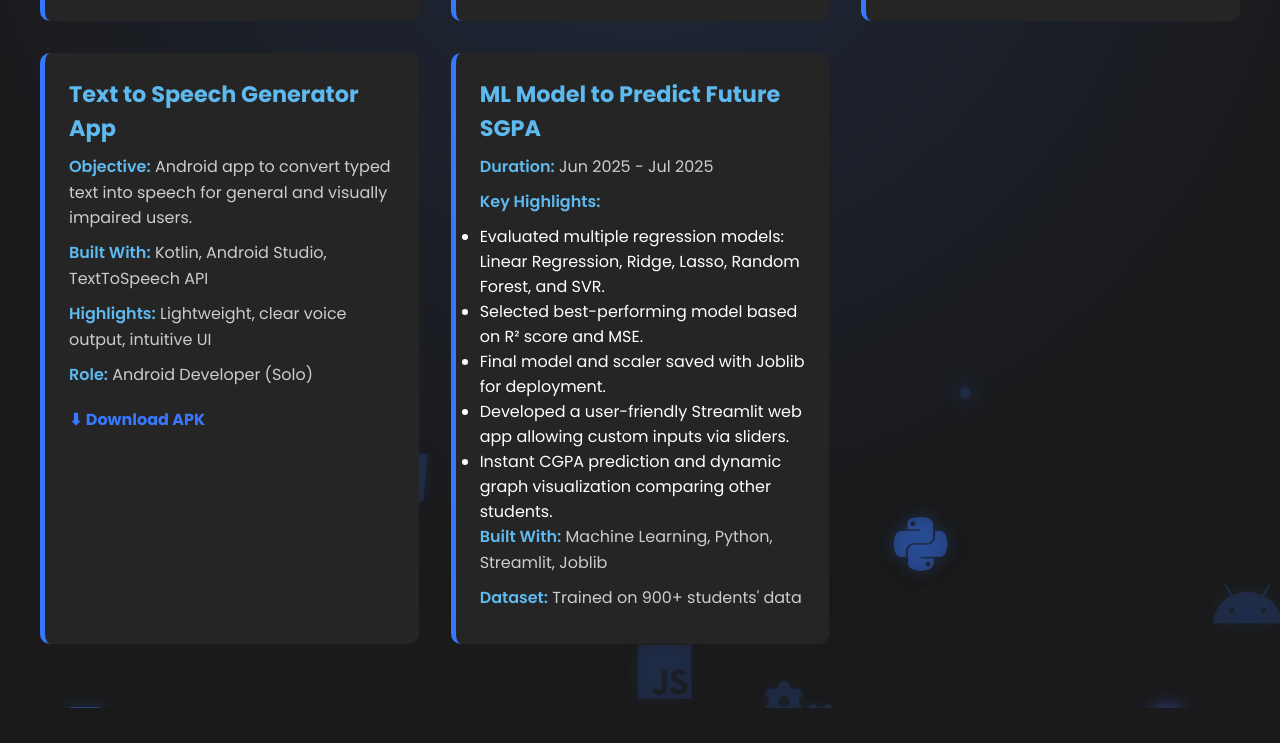
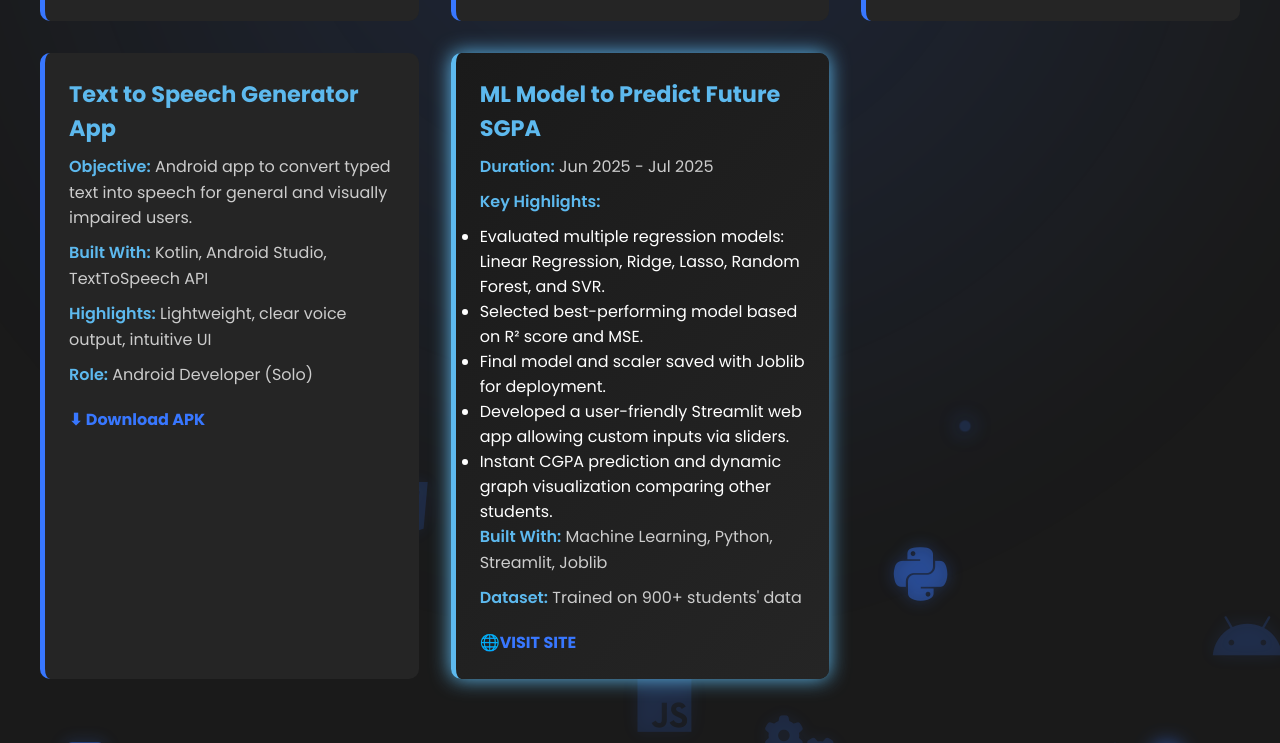
Before and after one commit to SaketCodes07/portfolio, a plain HTML site: page project.html in a window 1280 px wide. Shown: the part 572-1315 px from the top of the page. Before the commit the page ends 1280 px from the top, so only its background shows below. Drawn offline with Linux system fonts and the light colour scheme.

Commit message:
Update project.html

```diff
--- a/project.html
+++ b/project.html
@@ -80,8 +80,7 @@
         <a href="https://www.dropbox.com/scl/fi/dj7hgouyiwnpwlt4uytoz/texttospeech.apk?rlkey=obk1rwci66y99ydey8egxhovl&st=l0ah8li1&dl=0" target="_blank">⬇ Download APK</a>
       </div>
 
-      <!-- New ML Model project added here -->
-      <div class="project-card">
+      <div class="project-card ml-model">
   <h3>ML Model to Predict Future SGPA</h3>
   <p><strong>Duration:</strong> Jun 2025 - Jul 2025</p>
   <p><strong>Key Highlights:</strong></p>
@@ -94,7 +93,9 @@
   </ul>
   <p><strong>Built With:</strong> Machine Learning, Python, Streamlit, Joblib</p>
   <p><strong>Dataset:</strong> Trained on 900+ students' data</p>
+  <a href="https://cgpa-predictor-made-by-saketsaurabh.streamlit.app/" target="_blank">🌐VISIT SITE</a>
 </div>
+
 
     </div>
   </section>
```
Lines whose indentation alone changed are shown as unchanged.
